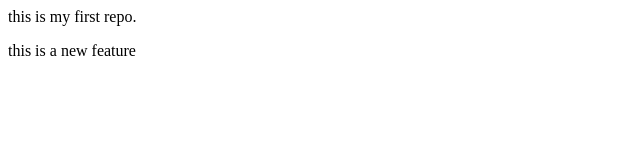
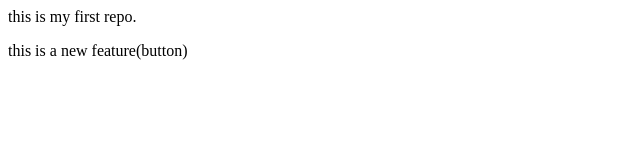
Before and after one commit to haura-b/localrepo, a plain HTML site: page index.html in a window 1280 px wide. Shown: the full height of the page, 0-640 px from the left. Drawn offline with Linux system fonts and the light colour scheme.

```diff
--- a/index.html
+++ b/index.html
@@ -1,2 +1,3 @@
 <p>this is my first repo.</p>
-<p>this is a new feature</p>
+<p>this is a new feature(button)
+</p>
```
